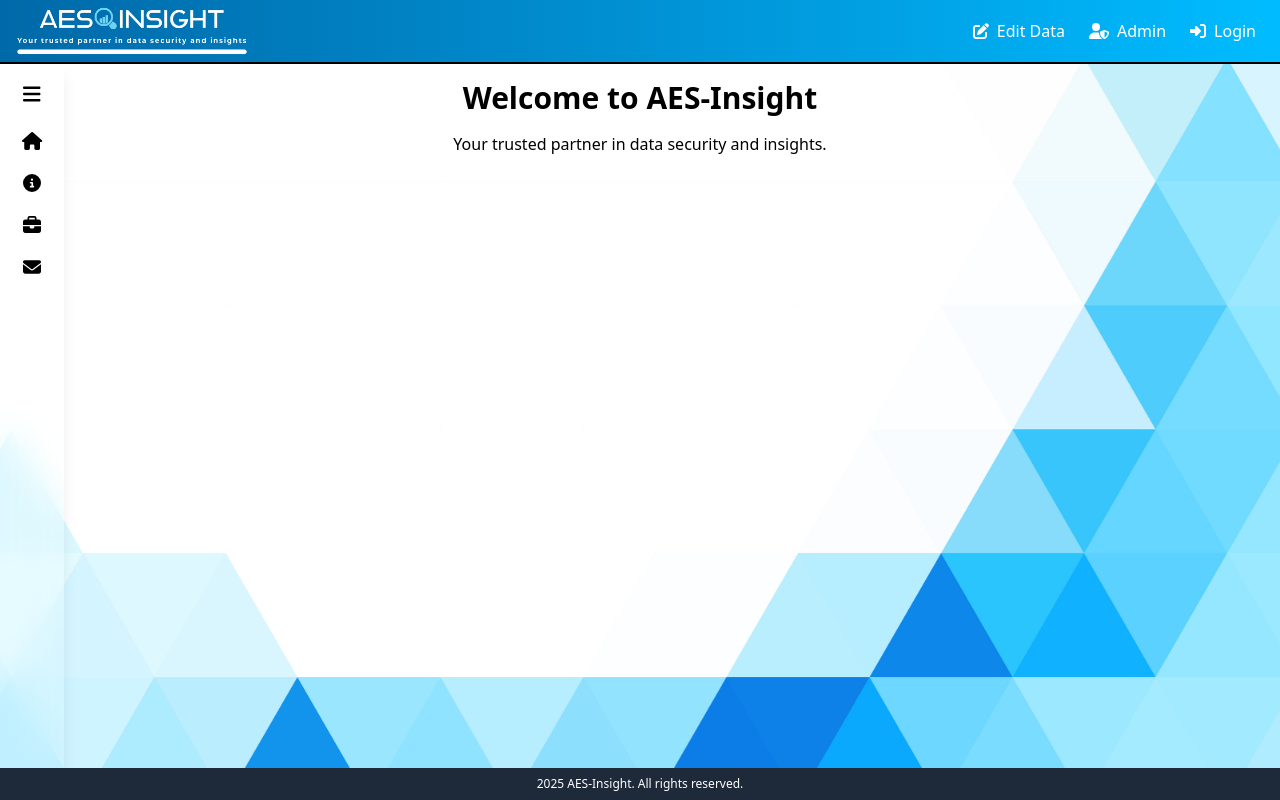
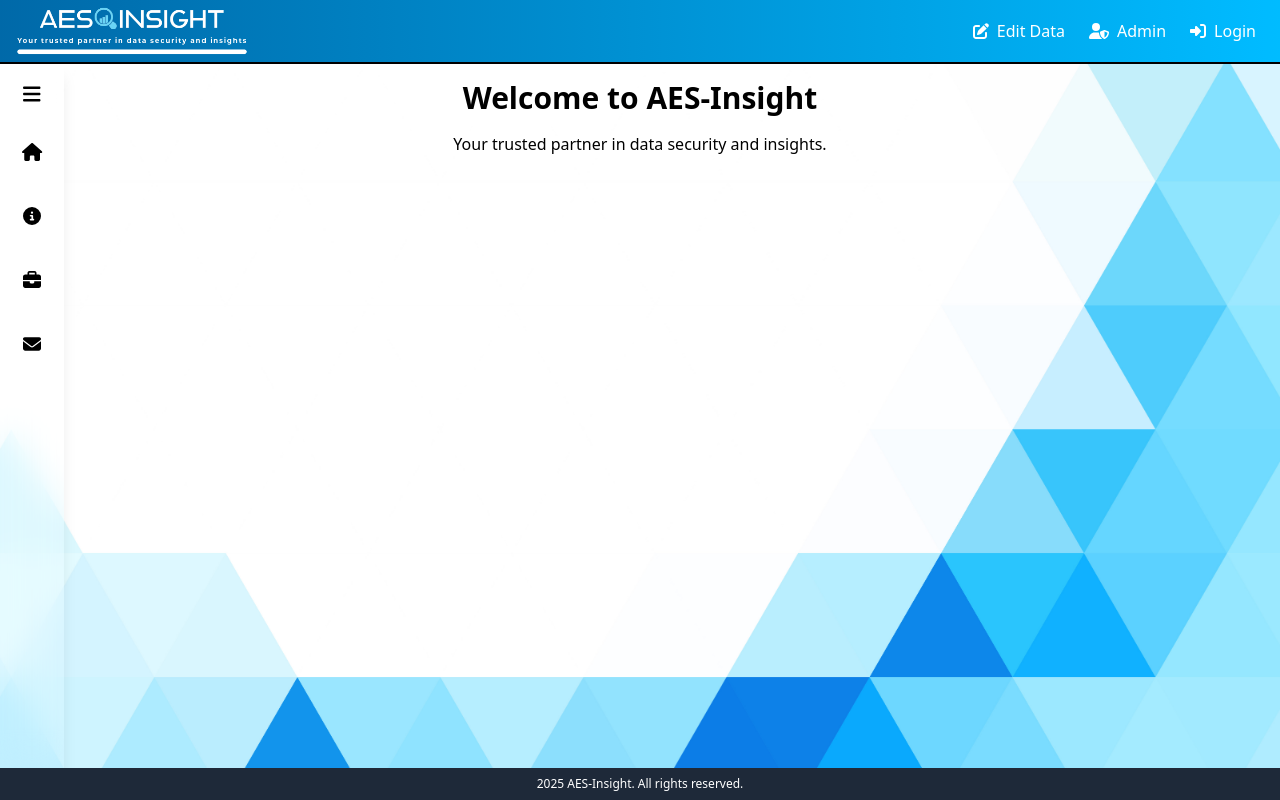
Before and after one commit to AESInsight/Frontend, a React (Vite) app: page / in a window 1280 px wide. Built offline with nearby package versions, Linux system fonts and the light colour scheme.

Commit message:
fixes sidebar buttons and transitions

```diff
--- a/src/components/ui/sidebar.tsx
+++ b/src/components/ui/sidebar.tsx
@@ -13,9 +13,9 @@ const Sidebar: React.FC = () => {
 
 	return (
 		<div
-			className={`fixed top-16 left-0 h-[calc(100vh-4rem)] bg-white/10 backdrop-blur-lg shadow-lg ${
+			className={`fixed top-16 left-0 h-[calc(100vh-4rem)] bg-white/10 backdrop-blur-lg shadow-lg transition-all duration-200 flex flex-col p-4 items-center ${
 				isCollapsed ? "w-16" : "w-64"
-			} transition-all duration-200 flex flex-col p-4 items-center`}
+			}`}
 			onMouseEnter={() => setIsCollapsed(false)}
 			onMouseLeave={() => setIsCollapsed(true)}
 		>
@@ -24,33 +24,34 @@ const Sidebar: React.FC = () => {
 				<FontAwesomeIcon icon={faBars} />
 			</button>
 
-			{/* Navigation Items */}
-			<ul className="space-y-6 w-full">
-				<li
-					className={`text-black flex ${isCollapsed ? "justify-center" : "items-center space-x-4"} cursor-pointer hover:text-gray-500 transition-all`}
-				>
-					<FontAwesomeIcon icon={faHome} className="text-lg" />
-					{!isCollapsed && <span>Home</span>}
-				</li>
-				<li
-					className={`text-black flex ${isCollapsed ? "justify-center" : "items-center space-x-4"} cursor-pointer hover:text-gray-500 transition-all`}
-				>
-					<FontAwesomeIcon icon={faInfoCircle} className="text-lg" />
-					{!isCollapsed && <span>About</span>}
-				</li>
-				<li
-					className={`text-black flex ${isCollapsed ? "justify-center" : "items-center space-x-4"} cursor-pointer hover:text-gray-500 transition-all`}
-				>
-					<FontAwesomeIcon icon={faBriefcase} className="text-lg" />
-					{!isCollapsed && <span>Services</span>}
-				</li>
-				<li
-					className={`text-black flex ${isCollapsed ? "justify-center" : "items-center space-x-4"} cursor-pointer hover:text-gray-500 transition-all`}
-				>
-					<FontAwesomeIcon icon={faEnvelope} className="text-lg" />
-					{!isCollapsed && <span>Contact</span>}
-				</li>
-			</ul>
+			{/* Navigation Buttons */}
+			<div className="space-y-6 w-full">
+				{[
+					{ icon: faHome, label: "Home" },
+					{ icon: faInfoCircle, label: "About" },
+					{ icon: faBriefcase, label: "Services" },
+					{ icon: faEnvelope, label: "Contact" },
+				].map(({ icon, label }) => (
+					<button
+						key={label}
+						className={`text-black flex items-center w-full px-4 py-2 rounded-lg transition-all duration-200 hover:text-gray-500 hover:bg-gray-100 ${
+							isCollapsed ? "justify-center" : "justify-start space-x-4"
+						}`}
+					>
+						<FontAwesomeIcon
+							icon={icon}
+							className="text-lg transition-all duration-200"
+						/>
+						<span
+							className={`transition-all duration-200 whitespace-nowrap ${
+								isCollapsed ? "opacity-0 w-0" : "opacity-100 w-auto"
+							}`}
+						>
+							{label}
+						</span>
+					</button>
+				))}
+			</div>
 		</div>
 	);
 };
```
